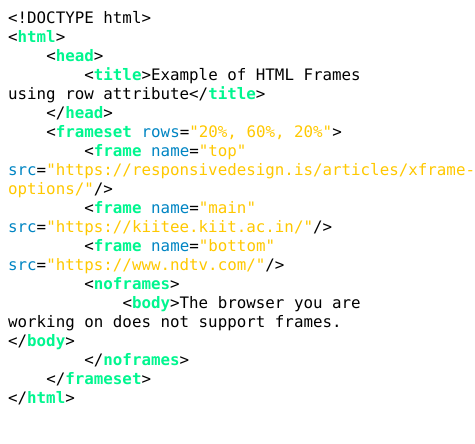
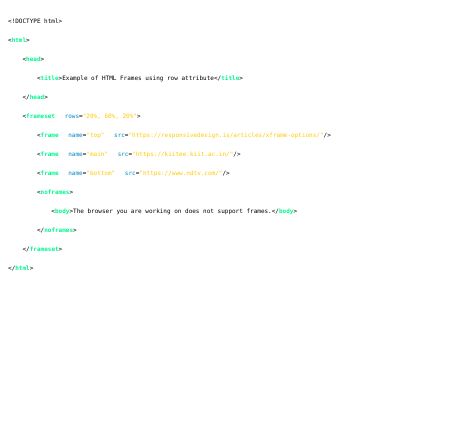
Before and after one commit to Rudrashish-Das/Web-Technology-Project, a plain HTML site: page pages/secondary/frames/frames_code.html in a window 390 px wide. Shown: the whole page, 475 px wide, since content can reach past the window. Drawn offline with Linux system fonts and the light colour scheme.

Commit message:
Case for variable screen

```diff
--- a/css/code.css
+++ b/css/code.css
@@ -45,3 +45,21 @@ code{
 .string{
     color: rgb(255, 200, 0)!important;
 }
+
+@media (max-width: 700px){
+    code{
+        font-size: .70em!important;
+    }
+}
+
+@media (max-width: 500px){
+    code{
+        font-size: .55em!important;
+    }
+}
+
+@media (max-width: 400px){
+    code{
+        font-size: .35em!important;
+    }
+}
```
